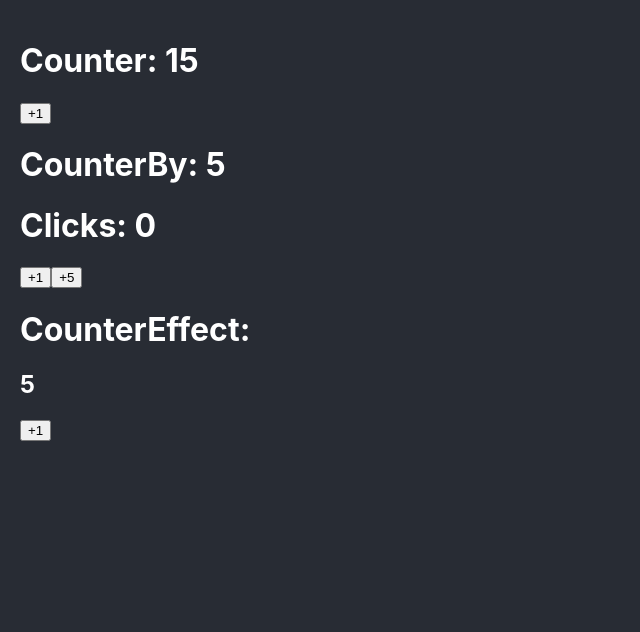
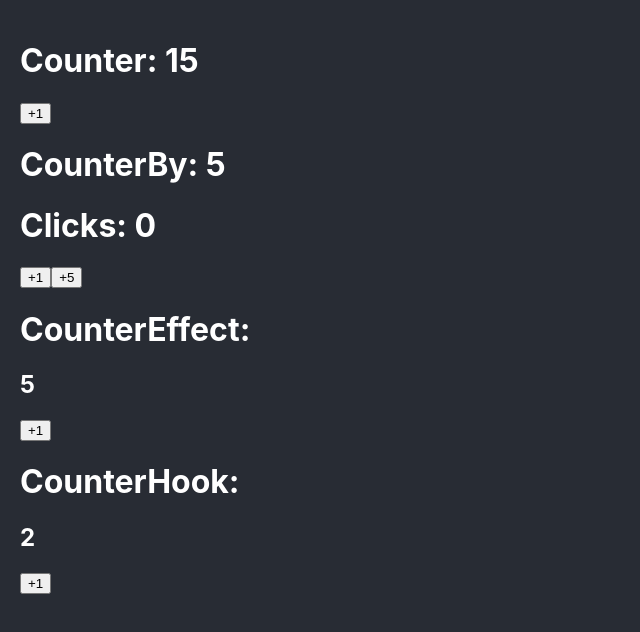
Before and after one commit to ignaciobockl/react-pro-bases, a React (Create React App) app: page / in a window 1280 px wide. Shown: the top 632 px of the page, without its empty margins (0-640 px from the left). Built offline with nearby package versions, Linux system fonts and the light colour scheme.

Commit message:
custom Hook - useCounter

```diff
--- a/src/App.tsx
+++ b/src/App.tsx
@@ -1,6 +1,7 @@
 import Counter from './bases/Counter';
 import CounterBy from './bases/CounterBy';
 import CounterEffect from './bases/CounterEffect';
+import CounterHook from './bases/CounterHook';
 
 function App() {
   return (
@@ -8,6 +9,7 @@
       <Counter initialValue={15} />
       <CounterBy />
       <CounterEffect />
+      <CounterHook />
     </>
   );
 }
--- /dev/null
+++ b/src/bases/CounterHook.tsx
@@ -0,0 +1,20 @@
+import { useCounter } from "../hooks/useCounter";
+
+const CounterHook = () => {
+
+    const { counter, elementToAnimate, handleClick }
+        = useCounter({ initialValue: 2, MAXIMUN_COUNT: 15 });
+
+    return (
+        <>
+            <h1>CounterHook:</h1>
+            <h2 ref={elementToAnimate}>{counter}</h2>
+
+            <button onClick={handleClick}>
+                +1
+            </button>
+        </>
+    )
+}
+
+export default CounterHook;
--- /dev/null
+++ b/src/hooks/useCounter.ts
@@ -0,0 +1,45 @@
+import { useState, useRef, useLayoutEffect, useEffect } from 'react';
+import { gsap } from 'gsap';
+
+interface CounterProps {
+    initialValue: number;
+    MAXIMUN_COUNT: number;
+}
+
+export const useCounter = ({
+    initialValue,
+    MAXIMUN_COUNT
+}: CounterProps) => {
+
+    const [counter, setCounter] = useState<number>(initialValue);
+
+    const elementToAnimate = useRef<any>(null);
+    const tl = useRef(gsap.timeline());
+
+    const handleClick = (): void => {
+        setCounter(prev => Math.min(prev + 1, MAXIMUN_COUNT));
+    }
+
+    useLayoutEffect(() => {
+
+        if (!elementToAnimate.current) return;
+
+        tl.current.to(elementToAnimate.current, { y: -10, duration: 0.2, ease: 'ease.out' })
+            .to(elementToAnimate.current, { y: 0, duration: 1, ease: 'bounce.out' })
+            .pause();
+
+    }, []);
+
+    useEffect(() => {
+        // if (counter > MAXIMUN_COUNT) return;
+        tl.current.play(0);
+    }, [counter]);
+
+
+    return {
+        counter,
+        elementToAnimate,
+        handleClick,
+    }
+
+};
```
